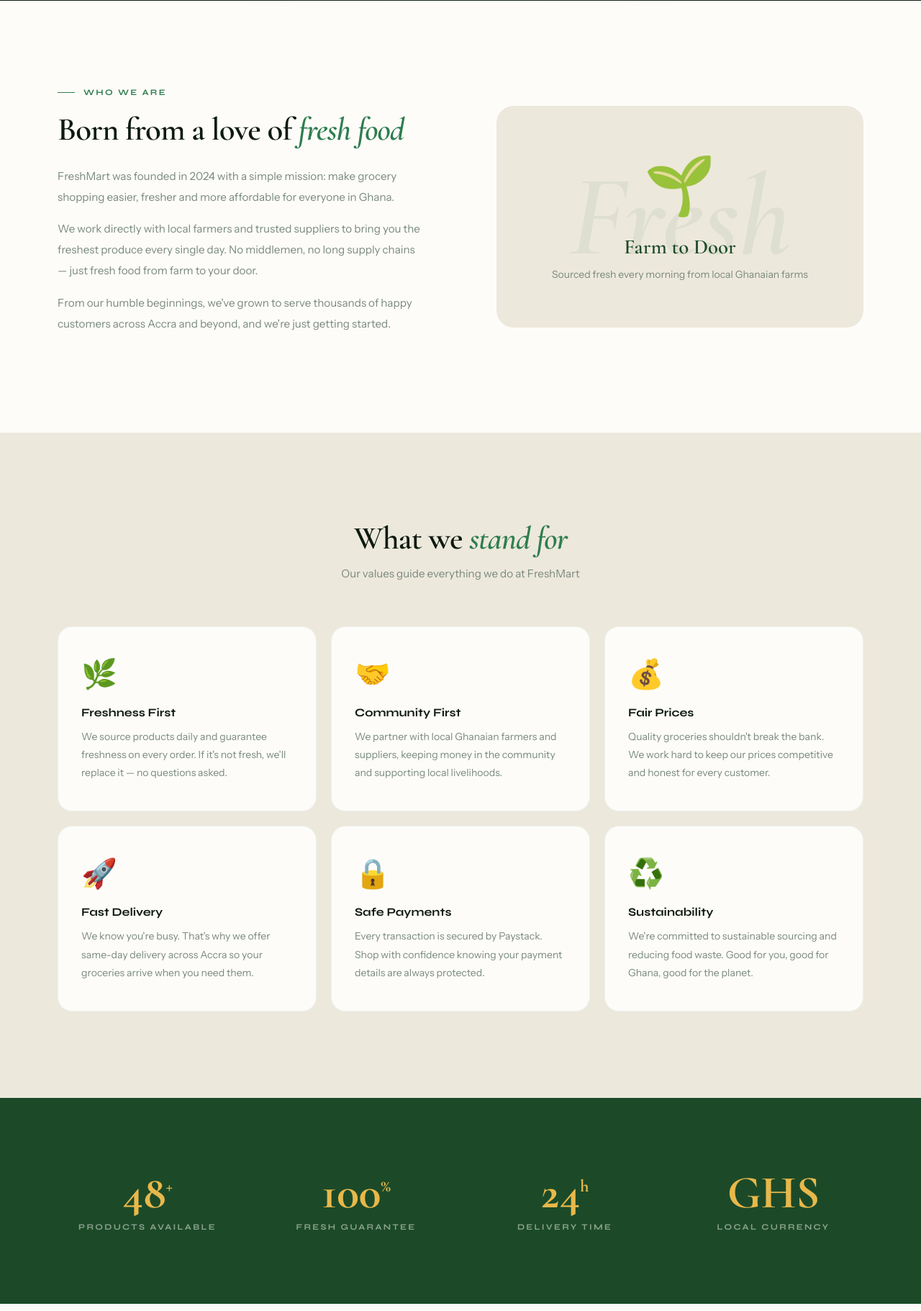
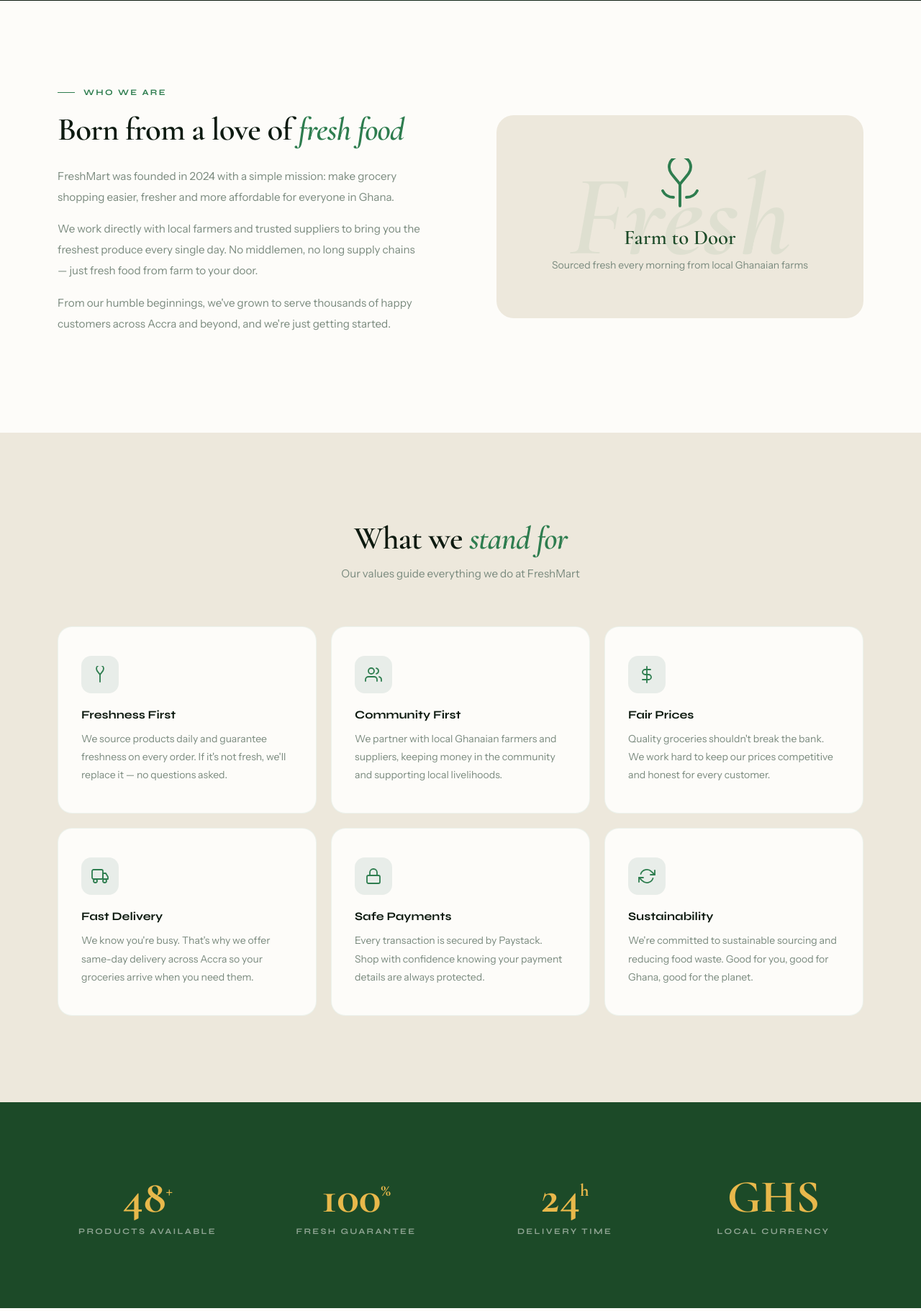
Before and after one commit to kabukie18005/supermarket-platform, a Django app: page /products/about/ in a window 1280 px wide. Shown: the part 459-2280 px from the top of the page at 72% size. Run offline with Django 5.2, Linux system fonts and the light colour scheme.

Commit message:
fix about page icons

```diff
--- a/products/templates/products/about.html
+++ b/products/templates/products/about.html
@@ -15,7 +15,6 @@
         }
         body { font-family: 'Instrument Sans', sans-serif; background: var(--white); color: var(--ink); }
 
-        /* NAVBAR */
         .navbar {
             position: fixed; top: 0; left: 0; right: 0; z-index: 500;
             padding: 0 56px; height: 72px;
@@ -35,16 +34,13 @@
         .pill-solid { background: var(--forest); color: var(--white); }
         .pill-solid:hover { background: var(--moss); }
 
-        /* HERO */
         .about-hero {
             padding: 160px 80px 100px;
             background: var(--ink);
-            position: relative; overflow: hidden;
-            text-align: center;
+            position: relative; overflow: hidden; text-align: center;
         }
         .about-hero::before {
-            content: '';
-            position: absolute; top: -20%; left: 50%; transform: translateX(-50%);
+            content: ''; position: absolute; top: -20%; left: 50%; transform: translateX(-50%);
             width: 800px; height: 800px;
             background: radial-gradient(circle, rgba(46,125,79,0.2) 0%, transparent 65%);
             border-radius: 50%;
@@ -55,7 +51,6 @@
         .about-hero h1 em { color: var(--amber); font-style: italic; }
         .about-hero p { font-size: 1rem; color: rgba(253,252,249,0.5); font-weight: 300; line-height: 1.8; max-width: 560px; margin: 24px auto 0; position: relative; z-index: 1; }
 
-        /* STORY */
         .story { padding: 120px 80px; background: var(--white); }
         .story-grid { display: grid; grid-template-columns: 1fr 1fr; gap: 100px; align-items: center; }
         .story-eyebrow { font-family: 'Syne', sans-serif; font-size: 0.72rem; font-weight: 700; text-transform: uppercase; letter-spacing: 0.2em; color: var(--moss); display: flex; align-items: center; gap: 12px; margin-bottom: 20px; }
@@ -65,11 +60,10 @@
         .story p { font-size: 0.95rem; color: var(--gray); line-height: 1.9; font-weight: 300; margin-bottom: 16px; }
         .story-visual { background: var(--parchment); border-radius: 24px; padding: 60px 40px; text-align: center; position: relative; overflow: hidden; }
         .story-visual::before { content: 'Fresh'; font-family: 'Cormorant Garamond', serif; font-size: 10rem; font-weight: 700; font-style: italic; color: rgba(46,125,79,0.08); position: absolute; top: 50%; left: 50%; transform: translate(-50%, -50%); white-space: nowrap; }
-        .story-icon { font-size: 5rem; margin-bottom: 20px; position: relative; z-index: 1; }
+        .story-icon { margin-bottom: 20px; position: relative; z-index: 1; display: flex; justify-content: center; }
         .story-visual h3 { font-family: 'Cormorant Garamond', serif; font-size: 1.8rem; font-weight: 600; color: var(--forest); position: relative; z-index: 1; }
         .story-visual p { font-size: 0.875rem; color: var(--gray); margin-top: 8px; position: relative; z-index: 1; margin-bottom: 0; }
 
-        /* VALUES */
         .values { padding: 120px 80px; background: var(--parchment); }
         .values-header { text-align: center; margin-bottom: 64px; }
         .values-header h2 { font-family: 'Cormorant Garamond', serif; font-size: clamp(2.2rem, 3.5vw, 3.2rem); font-weight: 600; color: var(--ink); letter-spacing: -0.02em; }
@@ -78,19 +72,24 @@
         .values-grid { display: grid; grid-template-columns: repeat(3, 1fr); gap: 20px; }
         .value-card { background: var(--white); border-radius: 20px; padding: 40px 32px; border: 1px solid rgba(46,125,79,0.08); transition: transform 0.3s, box-shadow 0.3s; }
         .value-card:hover { transform: translateY(-6px); box-shadow: 0 20px 48px rgba(28,74,40,0.12); }
-        .value-icon { font-size: 2.5rem; margin-bottom: 20px; }
+        .value-icon {
+            width: 52px; height: 52px; border-radius: 14px;
+            background: var(--light-gray);
+            display: flex; align-items: center; justify-content: center;
+            margin-bottom: 20px;
+            transition: background 0.3s;
+        }
+        .value-card:hover .value-icon { background: rgba(46,125,79,0.1); }
+        .value-icon svg { width: 24px; height: 24px; }
         .value-title { font-family: 'Syne', sans-serif; font-size: 1rem; font-weight: 700; color: var(--ink); margin-bottom: 12px; }
         .value-desc { font-size: 0.875rem; color: var(--gray); line-height: 1.8; font-weight: 300; }
 
-        /* STATS */
         .stats-section { padding: 100px 80px; background: var(--forest); }
         .stats-grid { display: grid; grid-template-columns: repeat(4, 1fr); gap: 40px; text-align: center; }
-        .stat-item { }
         .stat-num { font-family: 'Cormorant Garamond', serif; font-size: 4rem; font-weight: 700; color: var(--amber); line-height: 1; }
         .stat-num sup { font-size: 1.5rem; }
         .stat-label { font-family: 'Syne', sans-serif; font-size: 0.72rem; font-weight: 700; text-transform: uppercase; letter-spacing: 0.2em; color: rgba(253,252,249,0.5); margin-top: 8px; }
 
-        /* CTA */
         .about-cta { padding: 120px 80px; background: var(--white); text-align: center; }
         .about-cta h2 { font-family: 'Cormorant Garamond', serif; font-size: clamp(2.5rem, 4vw, 4rem); font-weight: 600; color: var(--ink); letter-spacing: -0.02em; margin-bottom: 16px; }
         .about-cta h2 em { font-style: italic; color: var(--moss); }
@@ -100,7 +99,6 @@
         .btn-secondary { display: inline-flex; align-items: center; gap: 10px; padding: 15px 32px; border-radius: 100px; border: 1.5px solid rgba(46,125,79,0.3); color: var(--forest); font-family: 'Syne', sans-serif; font-size: 0.82rem; font-weight: 700; text-transform: uppercase; letter-spacing: 0.08em; text-decoration: none; transition: all 0.25s; margin-left: 12px; }
         .btn-secondary:hover { background: var(--forest); color: var(--white); }
 
-        /* FOOTER */
         footer { background: #060d08; padding: 40px 80px; display: flex; align-items: center; justify-content: space-between; border-top: 1px solid rgba(255,255,255,0.04); }
         .footer-brand { font-family: 'Cormorant Garamond', serif; font-size: 1.5rem; font-weight: 700; color: var(--white); text-decoration: none; }
         .footer-brand em { color: var(--amber); font-style: italic; }
@@ -125,7 +123,6 @@
 </head>
 <body>
 
-<!-- NAVBAR -->
 <nav class="navbar">
     <a href="{% url 'home' %}" class="brand">Fresh<em>Mart</em></a>
     <div class="nav-center">
@@ -135,7 +132,7 @@
     </div>
     <div class="nav-actions">
         {% if user.is_authenticated %}
-            <a href="{% url 'view_cart' %}" class="nav-pill pill-ghost">🛒 Cart</a>
+            <a href="{% url 'view_cart' %}" class="nav-pill pill-ghost">Cart</a>
             <a href="{% url 'logout' %}" class="nav-pill pill-solid">Logout</a>
         {% else %}
             <a href="{% url 'login' %}" class="nav-pill pill-ghost">Login</a>
@@ -144,14 +141,12 @@
     </div>
 </nav>
 
-<!-- HERO -->
 <section class="about-hero">
     <div class="hero-eyebrow">Our Story</div>
     <h1>Fresh food, <em>real people</em></h1>
     <p>We started FreshMart with one simple belief — everyone in Ghana deserves access to fresh, quality groceries at fair prices, delivered right to their door.</p>
 </section>
 
-<!-- STORY -->
 <section class="story">
     <div class="story-grid">
         <div>
@@ -162,14 +157,17 @@
             <p>From our humble beginnings, we've grown to serve thousands of happy customers across Accra and beyond, and we're just getting started.</p>
         </div>
         <div class="story-visual">
-            <div class="story-icon">🌱</div>
+            <div class="story-icon">
+                <svg width="72" height="72" viewBox="0 0 24 24" fill="none" stroke="var(--moss)" stroke-width="1.3" stroke-linecap="round" stroke-linejoin="round">
+                    <path d="M12 22V12"/><path d="M12 12C10 9 7 7 7 4a5 5 0 0110 0c0 3-3 5-5 8z"/><path d="M9 18c-2 0-4-1-5-3"/><path d="M15 18c2 0 4-1 5-3"/>
+                </svg>
+            </div>
             <h3>Farm to Door</h3>
             <p>Sourced fresh every morning from local Ghanaian farms</p>
         </div>
     </div>
 </section>
 
-<!-- VALUES -->
 <section class="values">
     <div class="values-header">
         <h2>What we <em>stand for</em></h2>
@@ -177,39 +175,62 @@
     </div>
     <div class="values-grid">
         <div class="value-card">
-            <div class="value-icon">🌿</div>
+            <div class="value-icon">
+                <svg fill="none" stroke="var(--moss)" stroke-width="1.8" stroke-linecap="round" stroke-linejoin="round" viewBox="0 0 24 24">
+                    <path d="M12 22V12"/><path d="M12 12C10 9 7 7 7 4a5 5 0 0110 0c0 3-3 5-5 8z"/>
+                </svg>
+            </div>
             <div class="value-title">Freshness First</div>
             <div class="value-desc">We source products daily and guarantee freshness on every order. If it's not fresh, we'll replace it — no questions asked.</div>
         </div>
         <div class="value-card">
-            <div class="value-icon">🤝</div>
+            <div class="value-icon">
+                <svg fill="none" stroke="var(--moss)" stroke-width="1.8" stroke-linecap="round" stroke-linejoin="round" viewBox="0 0 24 24">
+                    <path d="M17 21v-2a4 4 0 00-4-4H5a4 4 0 00-4 4v2"/><circle cx="9" cy="7" r="4"/><path d="M23 21v-2a4 4 0 00-3-3.87"/><path d="M16 3.13a4 4 0 010 7.75"/>
+                </svg>
+            </div>
             <div class="value-title">Community First</div>
             <div class="value-desc">We partner with local Ghanaian farmers and suppliers, keeping money in the community and supporting local livelihoods.</div>
         </div>
         <div class="value-card">
-            <div class="value-icon">💰</div>
+            <div class="value-icon">
+                <svg fill="none" stroke="var(--moss)" stroke-width="1.8" stroke-linecap="round" stroke-linejoin="round" viewBox="0 0 24 24">
+                    <line x1="12" y1="1" x2="12" y2="23"/><path d="M17 5H9.5a3.5 3.5 0 000 7h5a3.5 3.5 0 010 7H6"/>
+                </svg>
+            </div>
             <div class="value-title">Fair Prices</div>
             <div class="value-desc">Quality groceries shouldn't break the bank. We work hard to keep our prices competitive and honest for every customer.</div>
         </div>
         <div class="value-card">
-            <div class="value-icon">🚀</div>
+            <div class="value-icon">
+                <svg fill="none" stroke="var(--moss)" stroke-width="1.8" stroke-linecap="round" stroke-linejoin="round" viewBox="0 0 24 24">
+                    <rect x="1" y="3" width="15" height="13" rx="2"/><path d="M16 8h4l3 5v3h-7V8z"/><circle cx="5.5" cy="18.5" r="2.5"/><circle cx="18.5" cy="18.5" r="2.5"/>
+                </svg>
+            </div>
             <div class="value-title">Fast Delivery</div>
             <div class="value-desc">We know you're busy. That's why we offer same-day delivery across Accra so your groceries arrive when you need them.</div>
         </div>
         <div class="value-card">
-            <div class="value-icon">🔒</div>
+            <div class="value-icon">
+                <svg fill="none" stroke="var(--moss)" stroke-width="1.8" stroke-linecap="round" stroke-linejoin="round" viewBox="0 0 24 24">
+                    <rect x="3" y="11" width="18" height="11" rx="2"/><path d="M7 11V7a5 5 0 0110 0v4"/>
+                </svg>
+            </div>
             <div class="value-title">Safe Payments</div>
             <div class="value-desc">Every transaction is secured by Paystack. Shop with confidence knowing your payment details are always protected.</div>
         </div>
         <div class="value-card">
-            <div class="value-icon">♻️</div>
+            <div class="value-icon">
+                <svg fill="none" stroke="var(--moss)" stroke-width="1.8" stroke-linecap="round" stroke-linejoin="round" viewBox="0 0 24 24">
+                    <polyline points="23 4 23 10 17 10"/><polyline points="1 20 1 14 7 14"/><path d="M3.51 9a9 9 0 0114.85-3.36L23 10M1 14l4.64 4.36A9 9 0 0020.49 15"/>
+                </svg>
+            </div>
             <div class="value-title">Sustainability</div>
             <div class="value-desc">We're committed to sustainable sourcing and reducing food waste. Good for you, good for Ghana, good for the planet.</div>
         </div>
     </div>
 </section>
 
-<!-- STATS -->
 <section class="stats-section">
     <div class="stats-grid">
         <div class="stat-item">
@@ -231,7 +252,6 @@
     </div>
 </section>
 
-<!-- CTA -->
 <section class="about-cta">
     <h2>Ready to shop <em>fresh</em>?</h2>
     <p>Join thousands of happy customers enjoying fresh groceries delivered to their door.</p>
```
